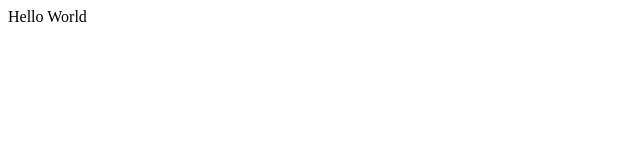
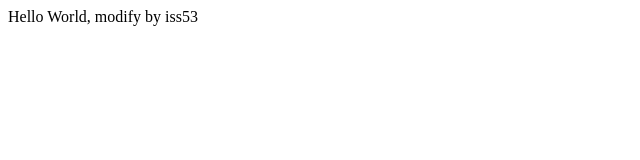
Before and after one commit to CengSin/git_command_example, a plain HTML site: page index.html in a window 1280 px wide. Shown: the whole page, without its empty margins (0-640 px from the left). Drawn offline with Linux system fonts and the light colour scheme.

Commit message:
modify index.html by iss53

```diff
--- a/index.html
+++ b/index.html
@@ -1,3 +1,3 @@
 <html>
-	<p1>Hello World</p1>
+	<p1>Hello World, modify by iss53</p1>
 </html>
```
